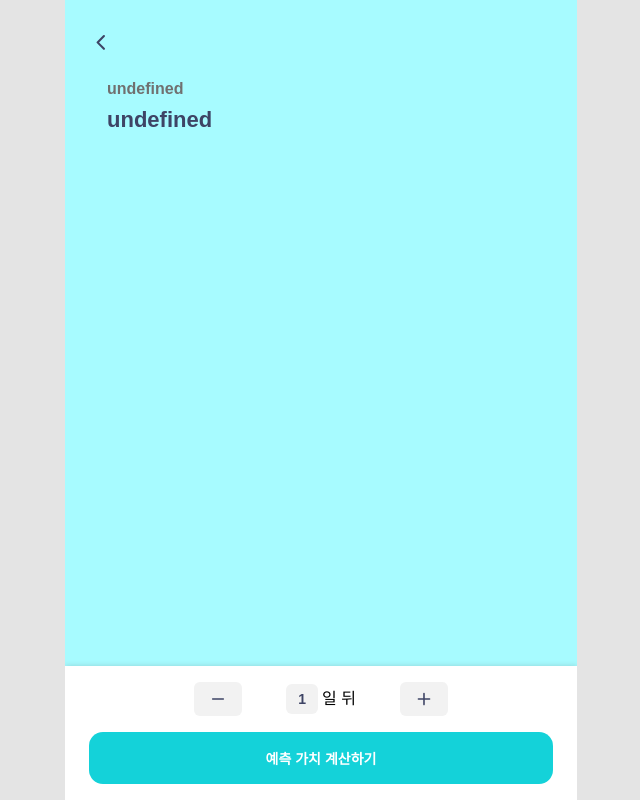
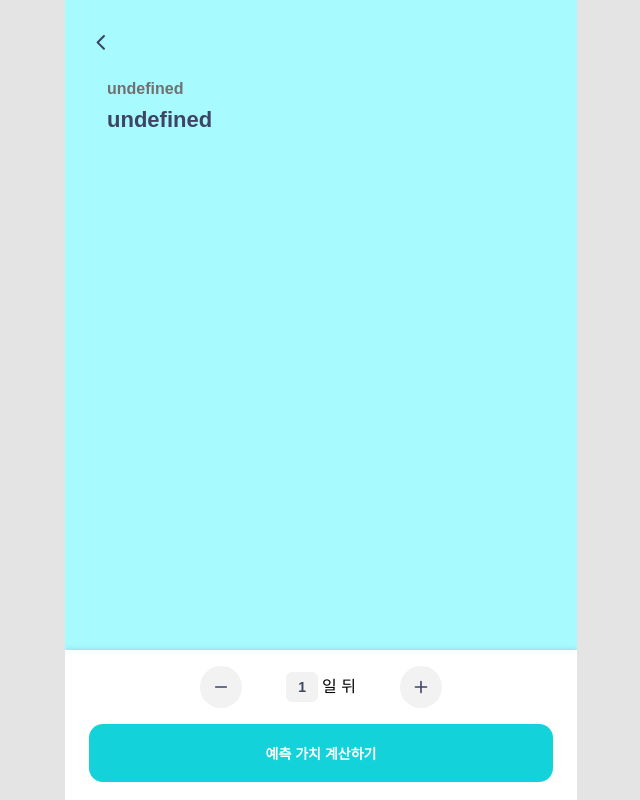
Before and after one commit to seungminRyu/stock-eye, a React (Create React App) app: page /stock in a window 1280 px wide. Shown: the whole page, without its empty margins (319-959 px from the left). Built offline with nearby package versions, Linux system fonts and the light colour scheme; no server answers.

Commit message:
Create: PredictSetting 컴포넌트로 분리

```diff
--- /dev/null
+++ b/src/component/PredictSetting.js
@@ -0,0 +1,150 @@
+import React, { useReducer } from "react";
+import styled from 'styled-components';
+import { requestPredict } from '../lib/api';
+import { getLocalStorageItem, setLocalStorageItem } from '../lib/util';
+
+import icoPlus from '../static/asset/ico_plus.svg';
+import icoMinus from '../static/asset/ico_minus.svg';
+
+const predictDateReducer = (state, action) => {
+    switch (action.type) {
+        case 'INCREASE':
+            return state + 1;
+        case 'DECREASE':
+            return state - 1;
+        default:
+            throw new Error(`[Stock] Unhandled action type: ${action.type}`);
+    }
+}
+
+function PredictSetting(props) {
+    const { name } = props;
+    const [predictDate, dispatchPridictDate] = useReducer(predictDateReducer, 1);
+    const onIncrease = () => {
+        if (predictDate < 10) {
+            dispatchPridictDate({ type: 'INCREASE' });
+        }
+    }
+    const onDecrease = () => {
+        if (predictDate > 1) {
+            dispatchPridictDate({ type: 'DECREASE' });
+        }
+    }
+    const onRequestPredict = async () => {
+        const findPredictItemIdx = (predictList, targetName) => {
+            return predictList.findIndex(predictItem => predictItem.name === targetName);
+        }
+
+        const createPredictItem = (id, name, predictDate) => {
+            const date = new Date();
+            return {
+                id,
+                name,
+                predictDate,
+                startDate: `${date.getFullYear()}년 ${date.getMonth() + 1}월 ${date.getDate()}일`
+            };
+        }
+
+        const getNextPredictList = (predictItem) => {
+            const curPredictList = getLocalStorageItem('PREDICT_LIST');
+            const i = findPredictItemIdx(curPredictList, name);
+            const ret = i !== -1 ?
+                curPredictList.fill(predictItem, i, i+1) :
+                curPredictList.concat(predictItem);
+
+            return ret;
+        }
+
+        const updatePredictList = id => {
+            const predictItem = createPredictItem(id, name, predictDate);
+            const nextPredictList = getNextPredictList(predictItem);
+            setLocalStorageItem('PREDICT_LIST', nextPredictList);
+        }
+
+        try {
+            const res = await requestPredict(name, predictDate);
+            const { id } = res.data;
+            updatePredictList(id);
+        } catch(e) {
+            console.error('네트워트 에러: ', e.message);
+        }
+    }
+
+    return (
+        <PredictSettingBlock>
+            <DateSetting>
+                <DecreaseBtn type="button" onClick={onDecrease}/>
+                <DateInput type="text" value={predictDate}/>
+                <span>일 뒤</span>
+                <IncreaseBtn type="button" onClick={onIncrease}/>
+            </DateSetting>
+            <PredictBtn type="button" onClick={onRequestPredict}>예측 가치 계산하기</PredictBtn>
+        </PredictSettingBlock>
+    );
+}
+
+const PredictSettingBlock = styled.div`
+    position: absolute;
+    bottom: 0;
+    left: 0;
+    width: 100%;
+    background-color: var(--white);
+    box-shadow: 0 0 6px #33333333;
+    padding: 16px 24px 18px;
+`;
+
+const DateSetting = styled.div`
+    display: flex;
+    align-items: center;
+    justify-content: center;
+`;
+
+const DecreaseBtn = styled.button`
+    width: 42px;
+    height: 42px;
+    border-radius: 21px;
+    background-color: var(--bg-gray);
+    background-image: url(${icoMinus});
+    background-position: center;
+    background-repeat: no-repeat;
+    margin-right: 44px;
+`;
+
+const IncreaseBtn = styled.button`
+    width: 42px;
+    height: 42px;
+    border-radius: 21px;
+    background-color: var(--bg-gray);
+    background-image: url(${icoPlus});
+    background-position: center;
+    background-repeat: no-repeat;
+    margin-left: 44px;
+`;
+
+const DateInput = styled.input`
+    width: 32px;
+    height: 30px;
+    background-color: var(--bg-gray);
+    font-size: 14px;
+    font-weight: 600;
+    text-align: center;
+    color: var(--font);
+    border: none;
+    border-radius: 6px;
+    margin-right: 4px
+`;
+
+const PredictBtn = styled.button`
+    display: grid;
+    place-content: center;
+    width: 100%;
+    height: 58px;
+    font-size: 14px;
+    font-weight: 600;
+    color: var(--white);
+    background-color: var(--main);
+    border-radius: 14px;
+    margin-top: 16px;
+`;
+
+export default PredictSetting;
--- a/src/page/Stock.js
+++ b/src/page/Stock.js
@@ -1,15 +1,15 @@
-import React, { useState, useReducer } from 'react';
+import React, { useState } from 'react';
 import styled from 'styled-components';
 import { Link } from 'react-router-dom';
 import useAsync from '../hook/useAsync';
-import { getLocalStorageItem, parseQueryString, setLocalStorageItem } from '../lib/util';
-import { fetchChartData, requestPredict } from '../lib/api';
+import { parseQueryString } from '../lib/util';
+import { fetchChartData } from '../lib/api';
+
 import AppTemplate from '../component/AppTemplate';
 import Chart from '../component/Chart';
 
-import icoPlus from '../static/asset/ico_plus.svg';
-import icoMinus from '../static/asset/ico_minus.svg';
 import icoBack from '../static/asset/ico_back.svg';
+import PredictSetting from '../component/PredictSetting';
 
 function Stock({ location }) {
     const getStockInfo = () => {
@@ -56,70 +56,6 @@ function Stock({ location }) {
         // setChartData(chartData);
     }
 
-
-    // dfdfdfd
-    const predictDateReducer = (state, action) => {
-        switch (action.type) {
-            case 'INCREASE':
-                return state + 1;
-            case 'DECREASE':
-                return state - 1;
-            default:
-                throw new Error(`[Stock] Unhandled action type: ${action.type}`);
-        }
-    }
-
-    const [predictDate, dispatchPridictDate] = useReducer(predictDateReducer, 1);
-    const onIncrease = () => {
-        if (predictDate < 10) {
-            dispatchPridictDate({ type: 'INCREASE' });
-        }
-    }
-    const onDecrease = () => {
-        if (predictDate > 1) {
-            dispatchPridictDate({ type: 'DECREASE' });
-        }
-    }
-    const onRequestPredict = async () => {
-        const findPredictItemIdx = (predictList, targetName) => {
-            return predictList.findIndex(predictItem => predictItem.name === targetName);
-        }
-
-        const createPredictItem = (id, name, predictDate) => {
-            const date = new Date();
-            return {
-                id,
-                name,
-                predictDate,
-                startDate: `${date.getFullYear()}년 ${date.getMonth() + 1}월 ${date.getDate()}일`
-            };
-        }
-
-        const getNextPredictList = (predictItem) => {
-            const curPredictList = getLocalStorageItem('PREDICT_LIST');
-            const i = findPredictItemIdx(curPredictList, name);
-            const ret = i !== -1 ?
-                curPredictList.fill(predictItem, i, i+1) :
-                curPredictList.concat(predictItem);
-
-            return ret;
-        }
-
-        const updatePredictList = id => {
-            const predictItem = createPredictItem(id, name, predictDate);
-            const nextPredictList = getNextPredictList(predictItem);
-            setLocalStorageItem('PREDICT_LIST', nextPredictList);
-        }
-
-        try {
-            const res = await requestPredict(name, predictDate);
-            const { id } = res.data;
-            updatePredictList(id);
-        } catch(e) {
-            console.error('네트워트 에러: ', e.message);
-        }
-    }
-
     return (
         <AppTemplate>
             <Header>
@@ -131,15 +67,7 @@ function Stock({ location }) {
             </Header>
             {/* {loading ? <p>로딩</p> : <p>로딩 끝</p>} */}
             {/* <Chart name={name} data={c} /> */}
-            <PredictSetting>
-                <DateSetting>
-                    <DecreaseBtn type="button" onClick={onDecrease}/>
-                    <DateInput type="text" value={predictDate}/>
-                    <span>일 뒤</span>
-                    <IncreaseBtn type="button" onClick={onIncrease}/>
-                </DateSetting>
-                <PredictBtn type="button" onClick={onRequestPredict}>예측 가치 계산하기</PredictBtn>
-            </PredictSetting>
+            <PredictSetting name={name}/>
         </AppTemplate>
     );
 }
@@ -173,69 +101,4 @@ const BackBtn = styled.button`
     margin-top: 30px;
 `;
 
-const PredictSetting = styled.div`
-    position: absolute;
-    bottom: 0;
-    left: 0;
-    width: 100%;
-    height: 134px;
-    background-color: var(--white);
-    box-shadow: 0 0 6px #33333333;
-    padding: 16px 24px 18px;
-`;
-
-const DateSetting = styled.div`
-    display: flex;
-    align-items: center;
-    justify-content: center;
-`;
-
-const DecreaseBtn = styled.button`
-    width: 48px;
-    height: 34px;
-    border-radius: 6px;
-    background-color: var(--bg-gray);
-    background-image: url(${icoMinus});
-    background-position: center;
-    background-repeat: no-repeat;
-    margin-right: 44px;
-`;
-
-const IncreaseBtn = styled.button`
-    width: 48px;
-    height: 34px;
-    border-radius: 6px;
-    background-color: var(--bg-gray);
-    background-image: url(${icoPlus});
-    background-position: center;
-    background-repeat: no-repeat;
-    margin-left: 44px;
-`;
-
-const DateInput = styled.input`
-    width: 32px;
-    height: 30px;
-    background-color: var(--bg-gray);
-    font-size: 14px;
-    font-weight: 600;
-    text-align: center;
-    color: var(--font);
-    border: none;
-    border-radius: 6px;
-    margin-right: 4px
-`;
-
-const PredictBtn = styled.button`
-    display: grid;
-    place-content: center;
-    width: 100%;
-    height: 52px;
-    font-size: 14px;
-    font-weight: 600;
-    color: var(--white);
-    background-color: var(--main);
-    border-radius: 14px;
-    margin-top: 16px;
-`;
-
 export default Stock;
```
